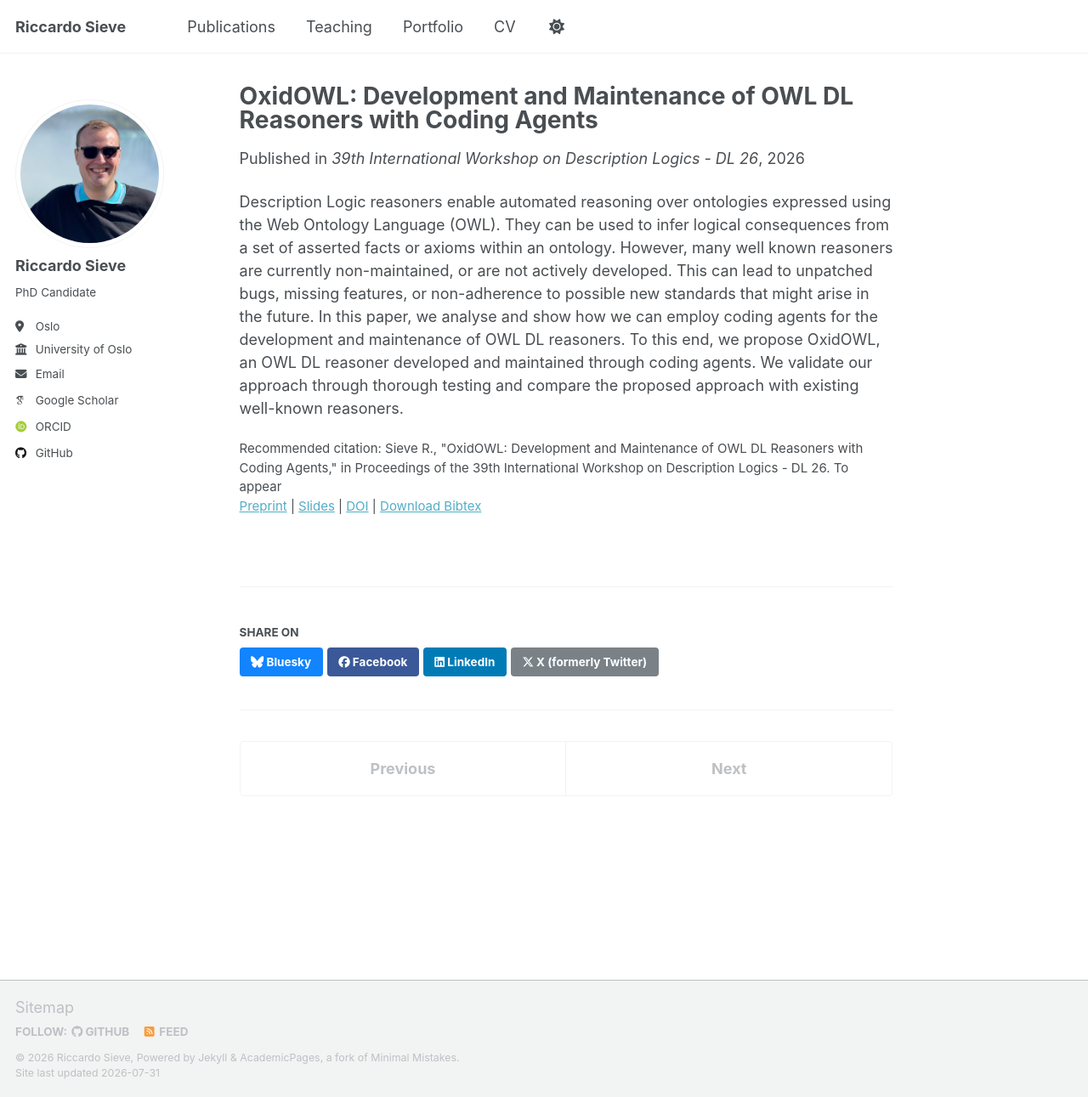
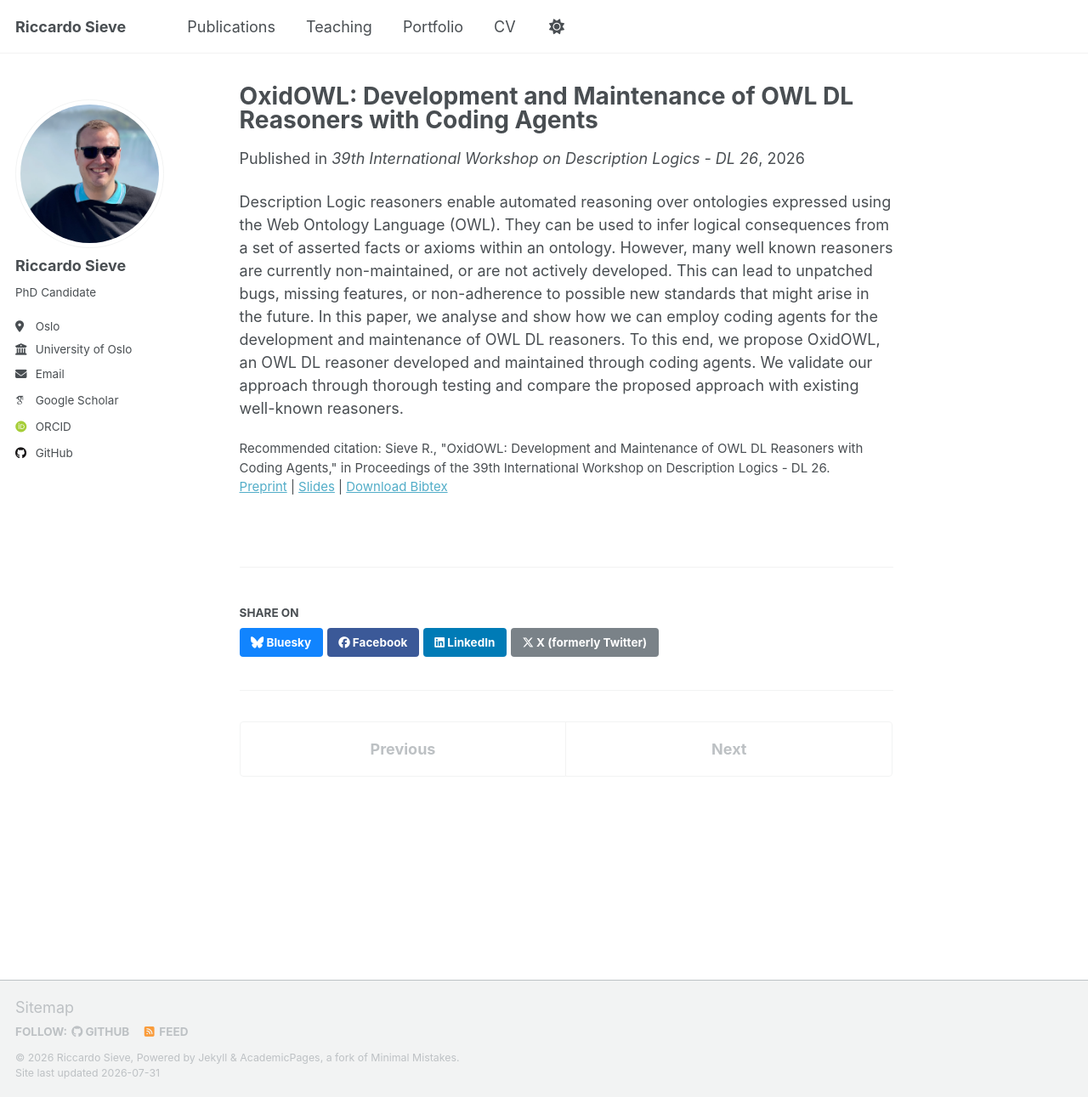
Before and after one commit to sievericcardo/sievericcardo.github.io, a Jekyll site: the page built from _publications/2026-07-17-dl.md, in a window 1280 px wide and 1291 px high. Shown: the whole window at 85% size. Built offline with Jekyll 4.4.1, drawn with Linux system fonts in a browser that asks for light colours; some web fonts are replaced; a script that is not in the unit is left out.

Commit message:
Update 2026-07-17-dl.md

```diff
--- a/_publications/2026-07-17-dl.md
+++ b/_publications/2026-07-17-dl.md
@@ -8,9 +8,8 @@ date: 2026-07-17
 venue: '39th International Workshop on Description Logics - DL 26'
 paperurl: 'http://sievericcardo.github.io/files/26-dl.pdf'
 slidesurl: 'http://sievericcardo.github.io/files/26-dl-slides.pdf'
-doiurl: ''
 bibtexurl: 'http://sievericcardo.github.io/files/26-dl.bib'
-citation: 'Sieve R., "OxidOWL: Development and Maintenance of OWL DL Reasoners with Coding Agents," in Proceedings of the 39th International Workshop on Description Logics - DL 26. To appear'
+citation: 'Sieve R., "OxidOWL: Development and Maintenance of OWL DL Reasoners with Coding Agents," in Proceedings of the 39th International Workshop on Description Logics - DL 26.'
 ---
 Description Logic reasoners enable automated reasoning over ontologies expressed using the Web Ontology Language (OWL). They can be used to infer logical consequences from a set of asserted facts or axioms within an ontology. However, many well known reasoners are currently non-maintained, or are not actively developed. This can lead to unpatched bugs, missing features, or non-adherence to possible new standards that might arise in the future. In this paper, we analyse and show how we can employ coding agents for the development and maintenance of OWL DL reasoners. To this end, we propose OxidOWL, an OWL DL reasoner developed and maintained through coding agents. We validate our approach through thorough testing and compare the proposed approach with existing well-known reasoners.
 
```
